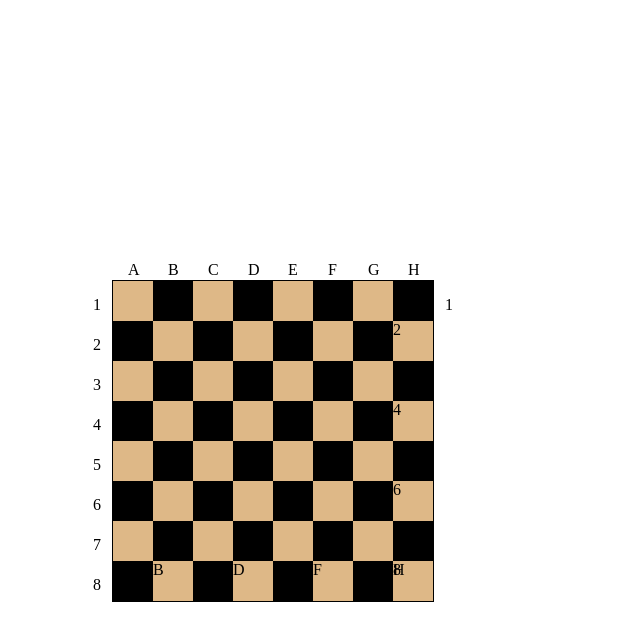
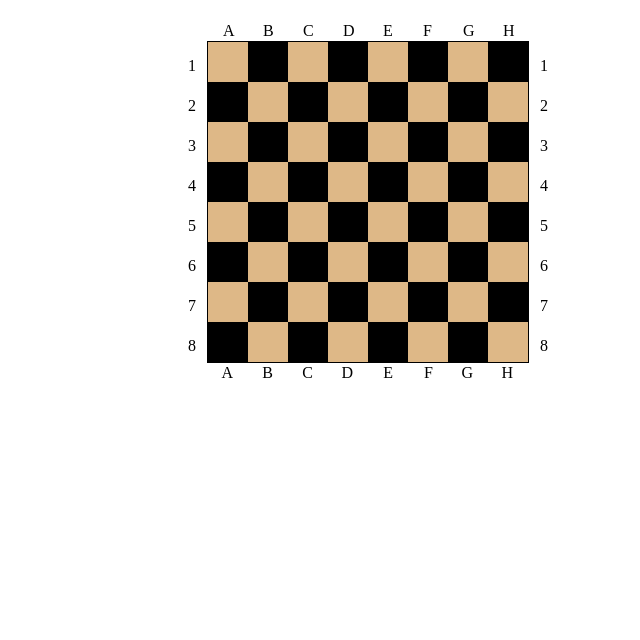
Before and after one commit to ToniBlaze/Css-combinators, a plain HTML site: page Css-Combinators/Esercizio2 (scacchiera)/index.html in a window 1280 px wide. Shown: the part 120-760 px from the top of the page, without its empty margins (272-912 px from the left). Drawn offline with Linux system fonts and the light colour scheme.

Commit message:
esercizio finito(scacchiera)

```diff
--- a/Css-Combinators/Esercizio2 (scacchiera)/style.css
+++ b/Css-Combinators/Esercizio2 (scacchiera)/style.css
@@ -3,11 +3,17 @@ h1 {
     margin: 10vh 0;
 }
 
+.board .row div:hover,
+.board .row-even div:hover {
+    background-color: red;
+}
+
 .board {
     position: absolute;
     border:1px solid black;
-    left: 30%;
-    top: 50%;
+    left: 50%;
+    top: 0%;
+    transform: translate(-50%,50%);
 }
 
 .row, .row-even {
@@ -54,3 +60,14 @@ e fare la stessa cosa con riga e colonna ultime, last of type */
     right: -20px;
     top: 15px;
 }
+
+.row-even:last-of-type div span:first-of-type {
+    right: 15px;
+    bottom: -20px;
+}
+
+.row div:last-of-type span:last-of-type,
+.row-even div:last-of-type span:last-of-type {
+    right: -20px;
+    top: 15px;
+}
```
